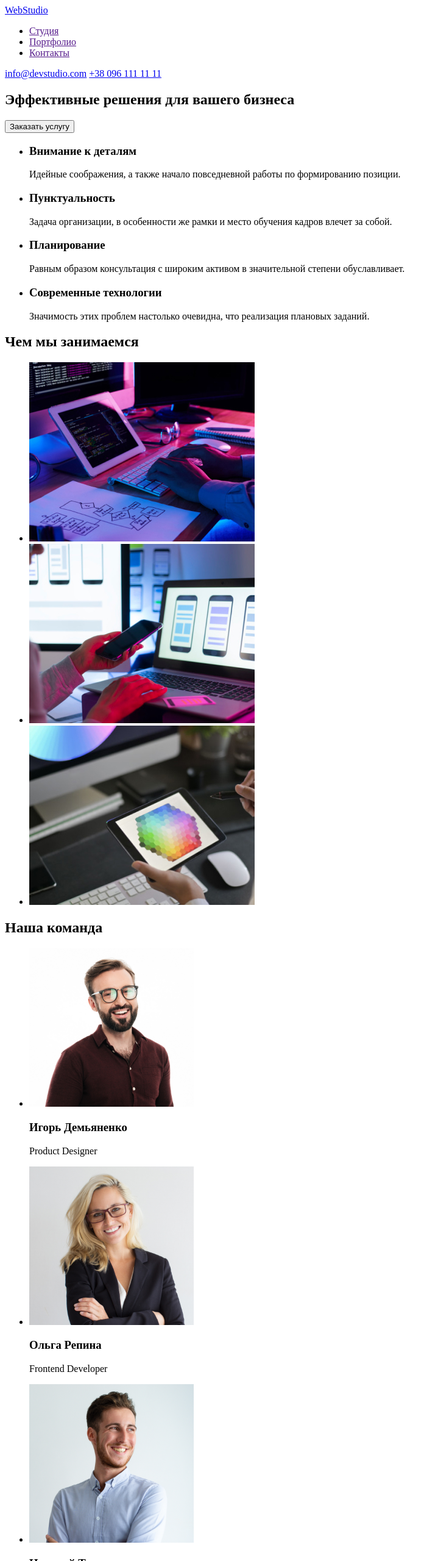
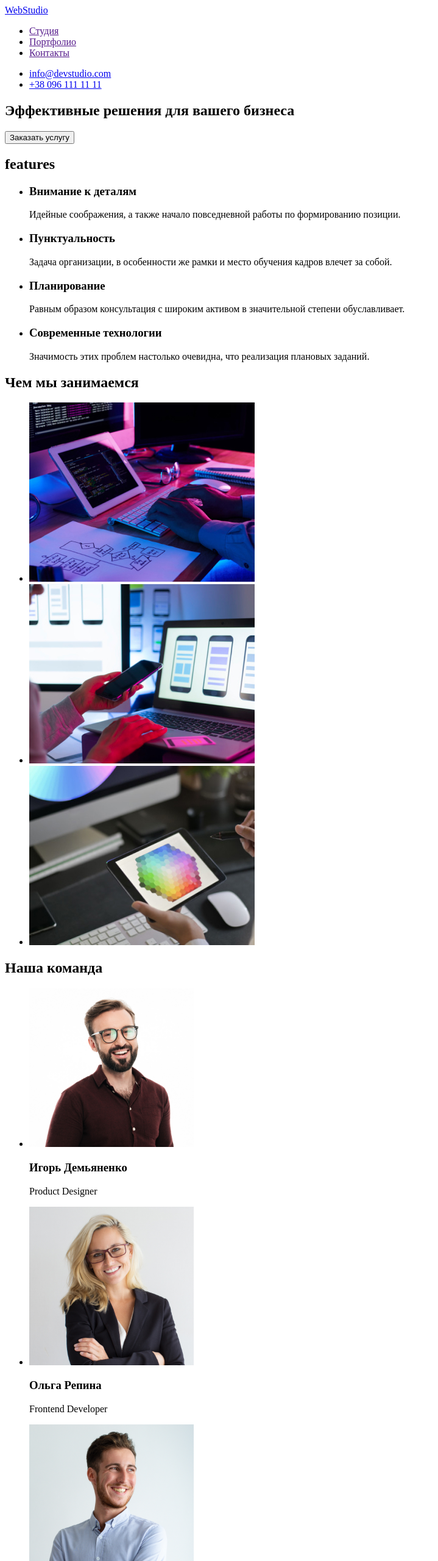
Before and after one commit to SVPapik/goit-markup-hw-01, a plain HTML site: page index.html in a window 1280 px wide. Shown: the top 2560 px of the page at 61% size, without its empty margins (0-719 px from the left). Drawn offline with Linux system fonts and the light colour scheme.

Commit message:
have fixed hw-1 after checking

```diff
--- a/index.html
+++ b/index.html
@@ -16,8 +16,10 @@
                 <li> <a href="">Контакты</a></li>
             </ul>
         </nav>
-        <a href="mailto:info@devstudio.com">info@devstudio.com</a>
-        <a href="tel:+380961111111">+38 096 111 11 11</a>
+            <ul>
+                <li><a href="mailto:info@devstudio.com">info@devstudio.com</a></li>
+                <li><a href="tel:+380961111111">+38 096 111 11 11</a></li>
+            </ul>
     </header>
     <main>
         <section>
@@ -26,6 +28,7 @@
         </section>
         <!-- Особливості компанії -->
         <section>
+            <h2>features</h2>
             <ul>
                 <li>
                     <h3>Внимание к деталям</h3>
@@ -50,13 +53,13 @@
             <h2>Чем мы занимаемся</h2>
             <ul>
                 <li>
-                    <a href=""><img src="./images/workimg1.jpg" alt="programming" width="370" height="294"></a>
+                    <img src="./images/workimg1.jpg" alt="programming" width="370" height="294">
                 </li>
                 <li>
-                    <a href=""><img src="./images/workimg2.jpg" alt="mobile-apps" width="370" height="294"></a>
+                    <img src="./images/workimg2.jpg" alt="mobile-apps" width="370" height="294">
                 </li>
                 <li>
-                    <a href=""><img src="./images/workimg3.jpg" alt="design" width="370" height="294"></a>
+                    <img src="./images/workimg3.jpg" alt="design" width="370" height="294">
                 </li>
             </ul>
         </section>
@@ -65,22 +68,22 @@
             <h2>Наша команда</h2>
             <ul>
                 <li>
-                    <a href=""><img src="./images/photo1.jpg" alt="photo-Ihor-Demianenko" width="270" height="260"></a>
+                    <img src="./images/photo1.jpg" alt="photo-Ihor-Demianenko" width="270" height="260">
                     <h3>Игорь Демьяненко</h3>
                     <p>Product Designer</p>
                 </li>
                 <li>
-                    <a href=""><img src="./images/photo2.jpg" alt="photo-Olga-Repina" width="270" height="260"></a>
+                    <img src="./images/photo2.jpg" alt="photo-Olga-Repina" width="270" height="260">
                     <h3>Ольга Репина</h3>
                     <p>Frontend Developer</p>
                 </li>
                 <li>
-                    <a href=""><img src="./images/photo3.jpg" alt="photo-Nikolay-Tarasov" width="270" height="260"></a>
+                    <img src="./images/photo3.jpg" alt="photo-Nikolay-Tarasov" width="270" height="260">
                     <h3>Николай Тарасов</h3>
                     <p>Marketing</p>
                 </li>
                 <li>
-                    <a href=""><img src="./images/photo4.jpg" alt="photo-Mikhail-Ermakov" width="270" height="260"></a>
+                    <img src="./images/photo4.jpg" alt="photo-Mikhail-Ermakov" width="270" height="260">
                     <h3>Михаил Ермаков</h3>
                     <p>UI Designer</p>
                 </li>
@@ -91,9 +94,11 @@
     <footer>
         <a href="/">WebStudio</a>
         <address>
-            г. Киев, пр-т Леси Украинки, 26 <br>
-            info@example.com <br>
-            +38 099 111 11 11
+            <ul>
+            <li><a href="https://www.google.com/maps/place/%D0%B1%D1%83%D0%BB%D1%8C%D0%B2%D0%B0%D1%80+%D0%9B%D0%B5%D1%81%D1%96+%D0%A3%D0%BA%D1%80%D0%B0%D1%97%D0%BD%D0%BA%D0%B8,+26,+%D0%9A%D0%B8%D1%97%D0%B2,+02000/@50.4265807,30.5361971,17z/data=!3m1!4b1!4m5!3m4!1s0x40d4cf0e033ecbe9:0x57a4dffefec77da0!8m2!3d50.4265807!4d30.5383858"> г. Киев, пр-т Леси Украинки, 26 </a></li>
+            <li><a href="mailto:info@devstudio.com">info@devstudio.com</a></li>
+            <li><a href="tel:+380961111111">+38 096 111 11 11</a></li>
+            </ul>
         </address>
     </footer>
 
```
Also changed, not shown: .prettierrc.json (renamed from prettierrc.json), images/logo.svg (added).
